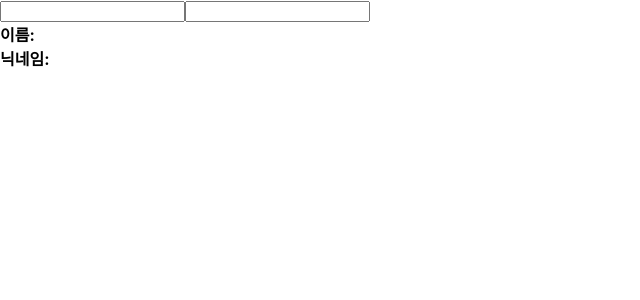
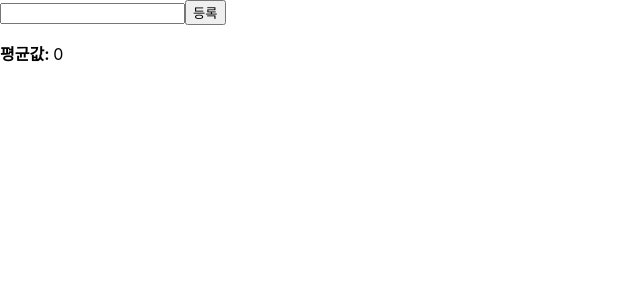
Before and after one commit to skarbgud/hello-react, a React (Create React App) app in the folder hooks-tutorial/: page / in a window 1280 px wide. Shown: the top 300 px of the page, without its empty margins (0-640 px from the left). Built offline with nearby package versions, Linux system fonts and the light colour scheme.

Commit message:
8.4 useMemo

```diff
--- a/hooks-tutorial/src/App.js
+++ b/hooks-tutorial/src/App.js
@@ -1,9 +1,12 @@
 // import Counter from "./Counter";
-import Info from "./Info";
+// import Info from "./Info";
+
+import Average from "./Average";
 
 const App = () => {
   // return <Counter />;
-  return <Info />;
+  // return <Info />;
+  return <Average />;
 };
 
 export default App;
--- /dev/null
+++ b/hooks-tutorial/src/Average.js
@@ -0,0 +1,41 @@
+import { useState, useMemo } from 'react';
+
+const getAverage = (numbers) => {
+  console.log('평균값 계산 중...');
+  if (numbers.length === 0) return 0;
+  const sum = numbers.reduce((a, b) => a + b);
+  return sum / numbers.length;
+};
+
+const Average = () => {
+  const [list, setList] = useState([]);
+  const [number, setNumber] = useState('');
+
+  const onChange = (e) => {
+    setNumber(e.target.value);
+  };
+  const onInsert = (e) => {
+    const nextLine = list.concat(parseInt(number));
+    setList(nextLine);
+    setNumber('');
+  };
+
+  const avg = useMemo(() => getAverage(list), [list]);
+
+  return (
+    <div>
+      <input value={number} onChange={onChange} />
+      <button onClick={onInsert}>등록</button>
+      <ul>
+        {list.map((value, index) => (
+            <li key={index}>{value}</li>
+        ))}
+      </ul>
+      <div>
+        <b>평균값: </b> {avg}
+      </div>
+    </div>
+  );
+};
+
+export default Average;
```
